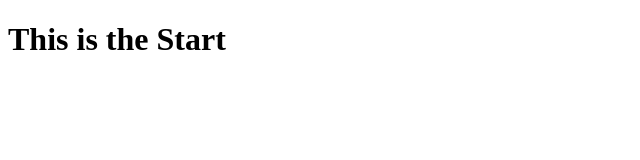
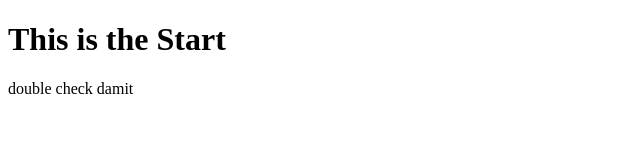
Before and after one commit to sheldonjpowell/kekamuas-86_third_repo, a plain HTML site: page Index2.html in a window 1280 px wide. Shown: the whole page, without its empty margins (0-640 px from the left). Drawn offline with Linux system fonts and the light colour scheme.

Commit message:
double check

```diff
--- a/Index2.html
+++ b/Index2.html
@@ -8,5 +8,6 @@
 </head>
 <body>
     <h1>This is the Start</h1>
+    <p>double check damit</p>
 </body>
 </html>
```
